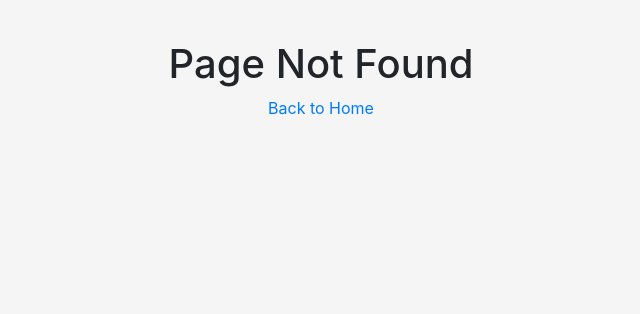
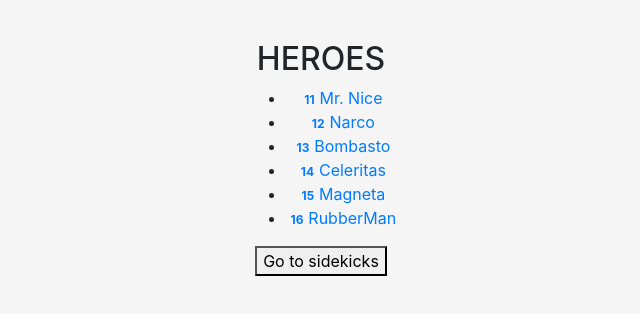
Before and after one commit to yaowng/happy-store, an Angular app in the folder client/: page /myheroes in a window 1280 px wide. Before the commit this address had no page. Shown: the top 314 px of the page, without its empty margins (319-959 px from the left). Built offline with nearby package versions, Linux system fonts and the light colour scheme.

Commit message:
hero routing

```diff
--- a/client/src/app/app-routing.module.ts
+++ b/client/src/app/app-routing.module.ts
@@ -10,14 +10,14 @@ import { HomeComponent } from './home/home.component';
 import { LoginComponent } from './account/login/login.component';
 import { NotfoundComponent } from './notfound/notfound.component';
 
-import { HeroListComponent } from './heroes/hero-list.component';
+//import { HeroListComponent } from './heroes/hero-list.component';
 
 const routes: Routes = [
   {
     path: '', component: MainLayoutComponent,
     children: [
       { path: '', component: HomeComponent },
-      { path: 'heroes', component: HeroListComponent }
+      //{ path: 'heroes', component: HeroListComponent }
     ]
   },
   {
--- a/client/src/app/heroes/hero-list.component.html
+++ b/client/src/app/heroes/hero-list.component.html
@@ -1,3 +1,10 @@
-<p>
-  hero-list works!
-</p>
+<h2>HEROES</h2>
+<ul class="items">
+  <li *ngFor="let hero of heroes$ | async" [class.selected]="hero.id === selectedId">
+    <a [routerLink]="['/hero', hero.id]">
+      <span class="badge">{{ hero.id }}</span>{{ hero.name }}
+    </a>
+  </li>
+</ul>
+
+<button routerLink="/sidekicks">Go to sidekicks</button>
--- a/client/src/app/heroes/hero-list.component.ts
+++ b/client/src/app/heroes/hero-list.component.ts
@@ -1,4 +1,9 @@
+import { Observable } from 'rxjs';
+import { switchMap } from 'rxjs/operators';
 import { Component, OnInit } from '@angular/core';
+import { ActivatedRoute, ParamMap } from '@angular/router';
+
+import { Hero, HeroService }  from './hero.service';
 
 @Component({
   selector: 'app-hero-list',
@@ -6,10 +11,22 @@ import { Component, OnInit } from '@angular/core';
   styleUrls: ['./hero-list.component.css']
 })
 export class HeroListComponent implements OnInit {
+  heroes$: Observable<Hero[]>;
 
-  constructor() { }
+  private selectedId: number;
+
+  constructor(
+    private service: HeroService,
+    private route: ActivatedRoute
+  ) {}
 
   ngOnInit() {
+    this.heroes$ = this.route.paramMap.pipe(
+      switchMap((params: ParamMap) => {
+        // (+) before `params.get()` turns the string into a number
+        this.selectedId = +params.get('id');
+        return this.service.getHeroes();
+      })
+    );
   }
-
 }
--- /dev/null
+++ b/client/src/app/heroes/heroes-routing.module.ts
@@ -0,0 +1,28 @@
+import { NgModule } from '@angular/core';
+import { Routes, RouterModule } from '@angular/router';
+
+import { MainLayoutComponent } from '../_layouts/main.layout/main.layout.component';
+import { HeroListComponent } from './hero-list.component';
+import { HeroDetailComponent } from './hero-detail.component';
+
+const heroesRoutes: Routes = [
+  // {
+  //   path: '', component: MainLayoutComponent,
+  //   children: [
+      { path: 'heroes', redirectTo: 'myheroes' },
+      { path: 'hero/:id', redirectTo: 'myhero/:id' },
+      { path: 'myheroes', component: HeroListComponent },
+      { path: 'myhero/:id', component: HeroDetailComponent }
+  //   ]
+  // }
+];
+
+@NgModule({
+  imports: [
+    RouterModule.forChild(heroesRoutes)
+  ],
+  exports: [
+    RouterModule
+  ]
+})
+export class HeroesRoutingModule {}
```
Also changed, not shown: client/src/app/app.module.ts (+13 -10 lines), client/src/app/heroes/hero.component.ts (added, +11 -0 lines), client/src/app/heroes/heroes.module.ts (added, +24 -0 lines), client/src/app/heroes/hero.component.html (added).
